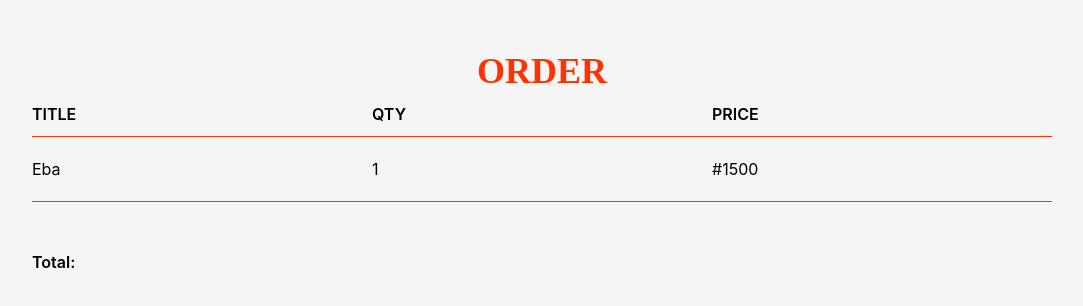
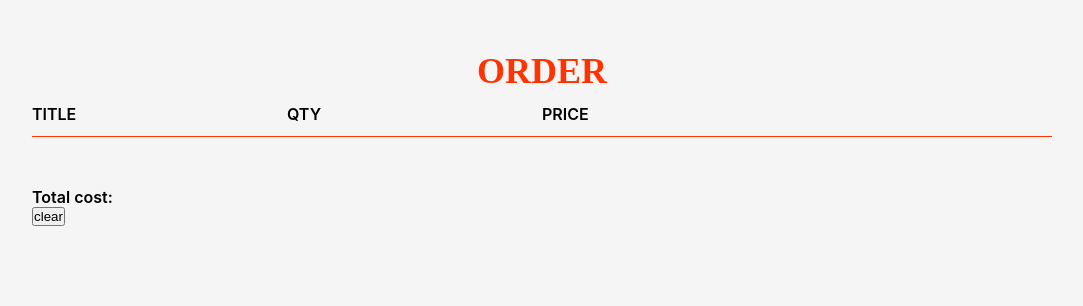
Before and after one commit to davvdx3/ashake, a React (Create React App) app: page /order in a window 1280 px wide. Shown: the top 306 px of the page, without its empty margins (98-1181 px from the left). Built offline with nearby package versions, Linux system fonts and the light colour scheme.

Commit message:
03/june commit

```diff
--- a/package.json
+++ b/package.json
@@ -13,6 +13,7 @@
     "react-router-dom": "^6.11.2",
     "react-scripts": "5.0.1",
     "redux": "^4.2.1",
+    "reselect": "^4.1.8",
     "web-vitals": "^2.1.4"
   },
   "scripts": {
--- a/src/App.js
+++ b/src/App.js
@@ -13,13 +13,7 @@ function App() {
 
   const store = createStore(Reducer,
     {
-      order: [{
-        id: 1,
-        name: "Eba",
-        qty: 1,
-        price: 1500,
-        image: require("./images/1.jpg")
-      }],
+      order: [],
       plate: 0
     })
 
--- a/src/Components/Order.css
+++ b/src/Components/Order.css
@@ -33,7 +33,7 @@
 .row {
     width: 100%;
     display: grid;
-    grid-template-columns: 1fr 1fr 1fr;
+    grid-template-columns: 1fr 1fr 1fr 1fr;
     border-bottom: 1px solid var(--color-orange);
 }
 
--- a/src/Components/Order.js
+++ b/src/Components/Order.js
@@ -1,10 +1,19 @@
-import { useSelector } from 'react-redux'
+import { useSelector, useDispatch } from 'react-redux'
 import './Order.css';
 
 
 
 const Order = () => {
     const order = useSelector(state => state.order)
+    const dispatch = useDispatch();
+
+    const handleDel = (id) => {
+        dispatch({ type: "del", payload: id })
+    }
+
+    const handleClear = () => {
+        dispatch({ type: "clr" })
+    }
 
     return (
         <div className="order-cpt">
@@ -21,12 +30,18 @@ const Order = () => {
                             <span>{name}</span>
                             <span>{qty}</span>
                             <span>{`#${price}`}</span>
+                            <button onClick={() => handleDel(id)}>del</button>
                         </li>
                     ))}
                 </ol>
             </div>
-            <div className="total">
-                <p>Total:{``}</p>
+            <div className="order__sum">
+                <div className="total">
+                    <p>Total cost:{``}</p>
+                </div>
+                <button onClick={handleClear}>
+                    clear
+                </button>
             </div>
         </div>
     );
--- a/src/Reducer.js
+++ b/src/Reducer.js
@@ -18,6 +18,20 @@ const Reducer = (state = [], action = {}) => {
                 plate
             }
         }
+        case 'del': {
+            const order = [...state.order]
+            const newOrder = order.filter((item) => (item.id !== action.payload));
+            return {
+                ...state,
+                order: newOrder
+            }
+        }
+        case 'clr': {
+            return {
+                order: [],
+                plate: 0
+            }
+        }
         default: {
             return {
                 ...state
```
Also changed, not shown: 1 other file (tests, documents, lock files or other folders).
